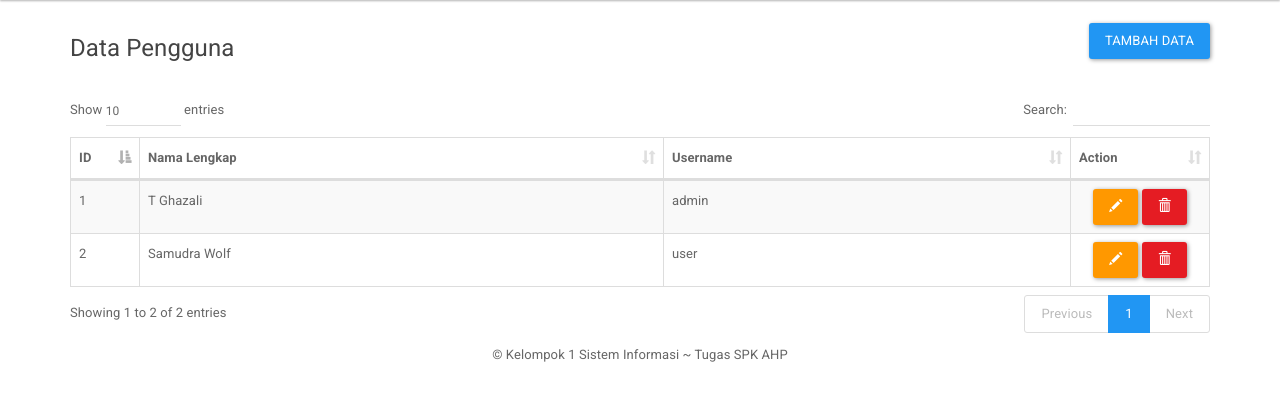
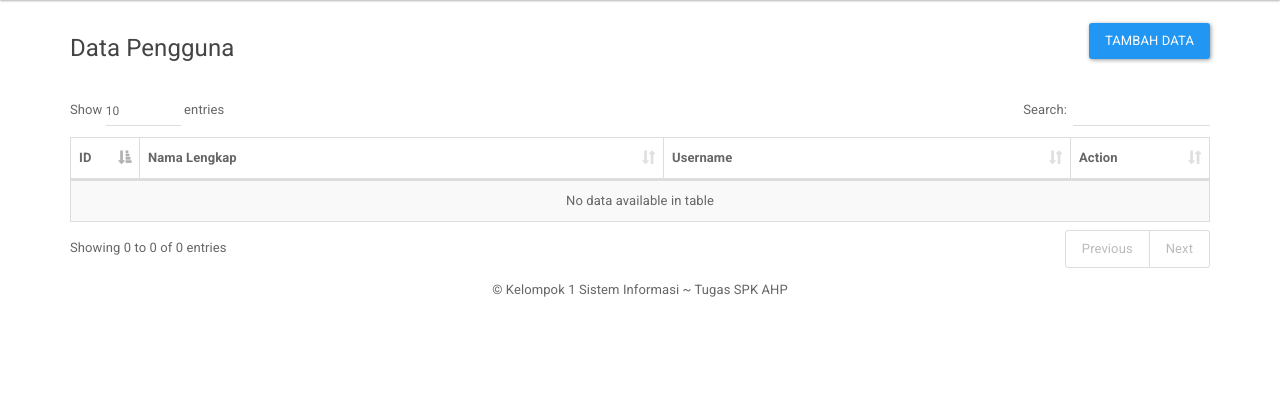
Before and after one commit to luqni/tugas-spk-ahp, a PHP site: page /user.php in a window 1280 px wide. Shown: the part 64-465 px from the top of the page. Run offline with PHP 8.4, Linux system fonts and the light colour scheme; the visitor is signed in with stand-in values (Sample User, id 1); data comes from the database, SQL or seed files in the repository; data that the repository does not hold is empty.

Commit message:
aplikasi spk ahp

```diff
--- a/includes/user.inc.php
+++ b/includes/user.inc.php
@@ -2,7 +2,7 @@
 class User{
 
 	private $conn;
-	private $table_name = "pengguna";
+	private $table_name = "ahp_pengguna";
 
 	public $id;
 	public $nl;
```
